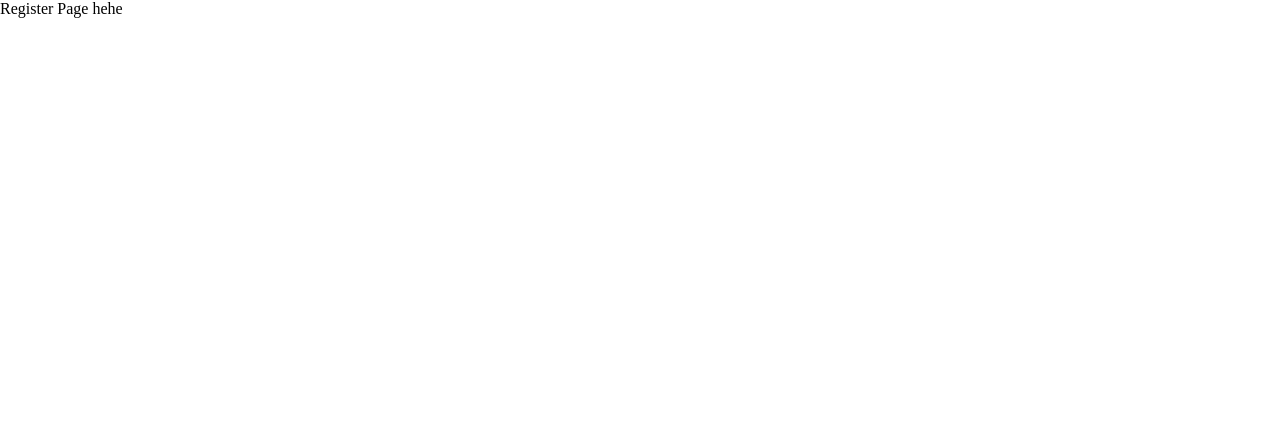
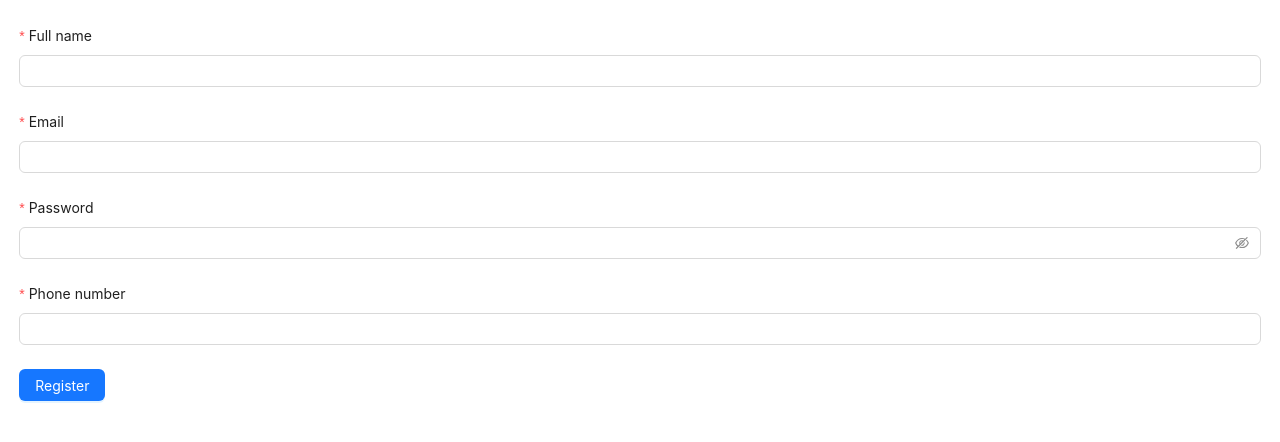
Before and after one commit to hiendepzainn/Learning-ReactJS, a React (Vite) app: page /register in a window 1280 px wide. Shown: the top 442 px of the page. Built offline with nearby package versions, Linux system fonts and the light colour scheme.

Commit message:
video89: design Form REGISTER using <Form></Form> (uncontrolled-component)

```diff
--- a/src/pages/register.jsx
+++ b/src/pages/register.jsx
@@ -1,7 +1,58 @@
+import { Button, Form, Input } from "antd";
+
 const RegisterPage = () => {
+  const onFinishSuccess = (data) => {
+    console.log("Success!, data:", data);
+  };
+  const onFinishFailed = (dataFailed) => {
+    console.log("Failed, errorInfor:", dataFailed);
+  };
+
   return (
     <>
-      <div>Register Page hehe</div>
+      <div
+        style={{
+          display: "flex",
+          justifyContent: "center",
+          margin: "25px 0px",
+        }}
+      >
+        <div style={{ width: "97%" }}>
+          <Form
+            layout="vertical"
+            onFinish={onFinishSuccess}
+            onFinishFailed={onFinishFailed}
+          >
+            <Form.Item
+              label="Full name"
+              name="fullName"
+              rules={[{ required: true }]}
+            >
+              <Input />
+            </Form.Item>
+            <Form.Item label="Email" name="email" rules={[{ required: true }]}>
+              <Input />
+            </Form.Item>
+            <Form.Item
+              label="Password"
+              name="password"
+              rules={[{ required: true }]}
+            >
+              <Input.Password />
+            </Form.Item>
+            <Form.Item
+              label="Phone number"
+              name="phone"
+              rules={[{ required: true }]}
+            >
+              <Input />
+            </Form.Item>
+            <Button type="primary" htmlType="submit">
+              Register
+            </Button>
+          </Form>
+        </div>
+      </div>
     </>
   );
 };
```
